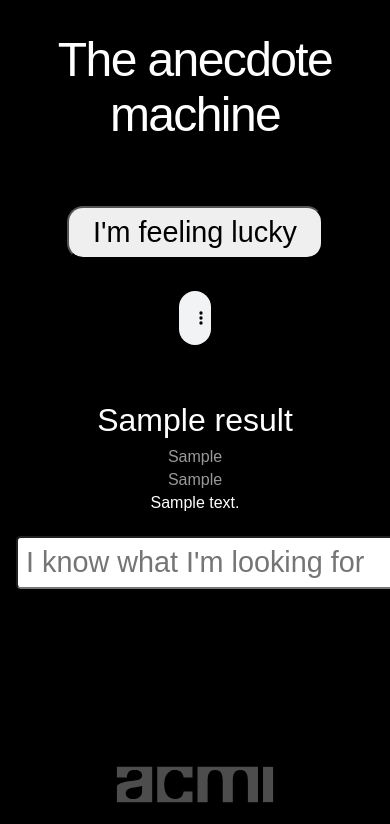
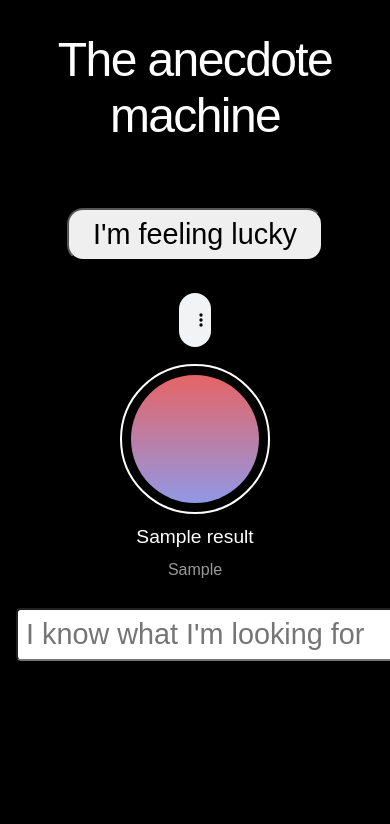
Before and after one commit to ACMILabs/collection-chat, a FastAPI app: template api/templates/index.html in a window 390 px wide; the page is wider, and only the part inside the window is pictured. Shown: the top 824 px of that part. Run offline with FastAPI, Linux system fonts and the light colour scheme; the template is opened without the code that fills it: most values are stand-ins (such as "Sample title", 1, 10 or a date in 2020); parts of the project's set-up code (start-up, migrations or seed data) failed here and were passed over; some web fonts are replaced.

Commit message:
#18 Style the collection items returned, and get image thumbnails

```diff
--- a/api/static/styles.css
+++ b/api/static/styles.css
@@ -67,6 +67,7 @@ h1 {
     letter-spacing: -0.1rem;
     font-weight: normal;
     margin-bottom: 4rem;
+    line-height: 3.5rem;
 }
 
 h2, h3 {
@@ -77,9 +78,9 @@ h2, h3 {
 }
 
 h3 {
-    font-size: 2rem;
+    font-size: 1.2rem;
     margin-bottom: 0.8rem;
-    line-height: 1.9rem;
+    line-height: 1.3rem;
 }
 
 ol, ul {
@@ -111,6 +112,46 @@ h3 + p, h3 + p + p {
     border-radius: 1rem;
     line-height: 1.5rem;
     text-align: justify;
+    opacity: 0;
+    transform: scaleY(0);
+    transform-origin: top;
+    transition: opacity 0.3s ease, transform 0.3s ease;
+}
+
+#chats li.show {
+    opacity: 1;
+    transform: scaleY(1);
+}
+
+#resultsList li {
+    width: 25%;
+}
+
+.circle {
+    width: 8rem;
+    height: 8rem;
+    outline: 2px solid;
+    outline-offset: 0.6rem;
+    border-radius: 4rem;
+    margin: auto;
+    margin-bottom: 1.5rem;
+}
+
+.circle:hover {
+    outline: 2px solid grey;
+    opacity: 0.8;
+}
+
+.image {
+    width: 8rem;
+    height: 8rem;
+    background: linear-gradient(#e66465, #9198e5);
+    background-repeat: 'no-repeat';
+    background-size: cover;
+    background-position: center;
+    border-radius: 4rem;
+    transition: opacity 0.3s ease-in-out;
+    opacity: 1;
 }
 
 .logo {
@@ -137,4 +178,7 @@ h3 + p, h3 + p + p {
         width: 80vw;
         margin: 0.5rem;
     }
+    #resultsList li {
+        width: 45%;
+    }
 }
--- a/api/templates/index.html
+++ b/api/templates/index.html
@@ -29,10 +29,9 @@
     <ul id="resultsList">
         {% for result in results %}
         <li>
+            <a href="https://url.acmi.net.au/w/{{ result.id }}" target="_blank"><div class="circle"><div class="image"></div></div></a>
             <h3><a href="https://url.acmi.net.au/w/{{ result.id }}" target="_blank">{{ result.title }}</a></h3>
-            <p>{{ result.creator_credit }}</p>
             <p>{{ result.headline_credit }}</p>
-            {{ result.brief_description|truncate(200)|safe }}
         </li>
         {% endfor %}
     </ul>
@@ -194,6 +193,10 @@
                 li.textContent = summary;
                 chatsElement.innerHTML = '';
                 chatsElement.appendChild(li);
+                requestAnimationFrame(() => {
+                    // Now toggle the class that triggers the transition
+                    li.classList.add('show');
+                });
 
                 // Step 3: Stream TTS
                 await speakWithStreamTTS(summary.replace('ACMI', 'acmee'));
@@ -323,13 +326,41 @@
                 const title = item.title || 'Untitled';
                 const id = item.id || '';
                 li.innerHTML = `
-                <h3><a href="https://url.acmi.net.au/w/${item.id}" target="_blank">${item.title}</a></h3>
-                <p>${item.creator_credit}</p>
-                <p>${item.headline_credit}</p>
-                ${item.brief_description.substring(0, 200)}...
-            `;
+                    <a href="https://url.acmi.net.au/w/${item.id}" target="_blank"><div class="circle"><div class="image"></div></div></a>
+                    <h3><a href="https://url.acmi.net.au/w/${item.id}" target="_blank">${item.title}</a></h3>
+                    <p>${item.headline_credit}</p>
+                `;
                 resultsList.appendChild(li);
+                getImage(id).then(imageUrl => {
+                if (imageUrl !== '') {
+                    const image = li.getElementsByClassName('image')[0];
+                    image.style.opacity = '0';
+                    setTimeout(() => {
+                        image.style.backgroundImage = `url(${imageUrl})`;
+                        image.style.backgroundRepeat = 'no-repeat';
+                        image.style.backgroundSize = 'cover';
+                        image.style.backgroundPosition = 'center';
+                        image.title = title;
+                        image.alt = title;
+                        image.style.opacity = '1';
+                    }, 300);
+                }
+                });
             });
+        }
+
+        /**
+         * Get an image thumbnail from its XOS Work ID
+         */
+        async function getImage(work_id) {
+            if (!work_id) return '';
+
+            const response = await fetch(`https://embeddings.acmi.net.au/works/${work_id}/`);
+            const data = await response.json();
+            if (data.thumbnail) {
+                return data.thumbnail.image_url;
+            }
+            return '';
         }
     </script>
 </body>
```
